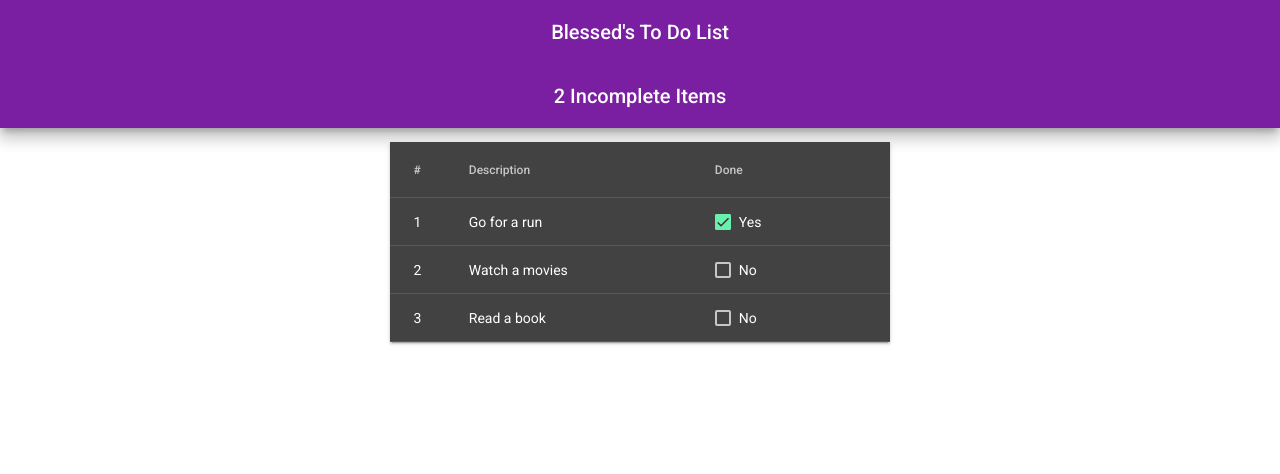
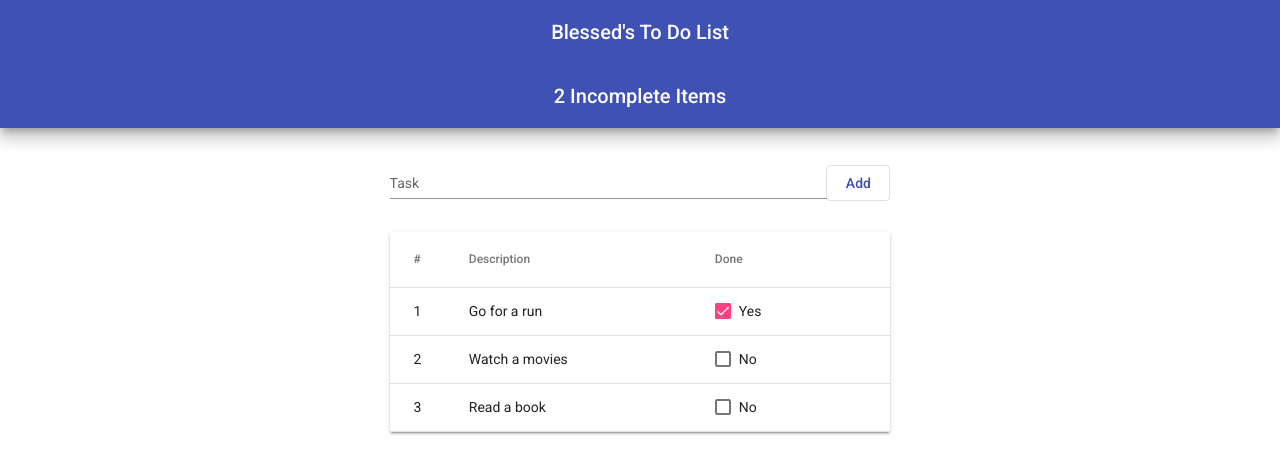
Before and after one commit to blessed-sibanda/angular-todo, an Angular app: page / in a window 1280 px wide. Shown: the top 474 px of the page. Built offline with nearby package versions, Linux system fonts and the light colour scheme.

Commit message:
create form to add more items

```diff
--- a/src/app/app.component.html
+++ b/src/app/app.component.html
@@ -6,6 +6,25 @@
     <span>{{ itemCount }} Incomplete Items</span>
   </mat-toolbar-row>
 </mat-toolbar>
+
+<div class="form-wrapper" fxLayout="row" fxLayoutAlign="center">
+  <form
+    fxLayout="row"
+    fxLayoutAlign="start baseline"
+    fxFlex.lg="40%"
+    fxFlex.md="50%"
+    fxFlex.sm="70%"
+    fxFlex.xs="100%"
+  >
+    <mat-form-field fxFlex="auto" appearance="standard">
+      <mat-label>Task</mat-label>
+      <input matInput placeholder="Enter task here" #todoText />
+    </mat-form-field>
+    <button (click)="addItem(todoText)" mat-stroked-button color="primary">
+      Add
+    </button>
+  </form>
+</div>
 
 <div class="table-wrapper" fxLayout="row" fxLayoutAlign="center">
   <table
--- a/src/app/app.component.scss
+++ b/src/app/app.component.scss
@@ -4,6 +4,10 @@
 
 .table-wrapper {
   padding: 1em;
+}
+
+.form-wrapper {
+  margin: 1.4em 1em 0;
 }
 
 .toolbar {
--- a/src/app/app.component.ts
+++ b/src/app/app.component.ts
@@ -1,4 +1,5 @@
-import { Component } from '@angular/core';
+import { Component, ViewChild } from '@angular/core';
+import { MatTable } from '@angular/material/table';
 import { TodoItem } from './todo-item';
 import { TodoList } from './todo-list';
 
@@ -13,6 +14,8 @@ export class AppComponent {
     new TodoItem('Watch a movies'),
     new TodoItem('Read a book'),
   ]);
+
+  @ViewChild(MatTable) table: MatTable<TodoItem> | undefined;
   displayedColumns: string[] = ['id', 'description', 'action'];
 
   get username(): string {
@@ -26,4 +29,15 @@ export class AppComponent {
   get items(): readonly TodoItem[] {
     return this.list.items;
   }
+
+  addItem(taskInput: HTMLInputElement) {
+    let newTask = taskInput.value;
+    if (newTask != '') {
+      this.list.addItem(newTask);
+      taskInput.value = '';
+      this.table?.renderRows();
+    }
+
+    return false;
+  }
 }
--- a/src/styles.scss
+++ b/src/styles.scss
@@ -1,4 +1,11 @@
 /* You can add global styles to this file, and also import other style files */
+@import "~@angular/material/prebuilt-themes/indigo-pink.css";
 
-html, body { height: 100%; }
-body { margin: 0; font-family: Roboto, "Helvetica Neue", sans-serif; }
+html,
+body {
+  height: 100%;
+}
+body {
+  margin: 0;
+  font-family: Roboto, "Helvetica Neue", sans-serif;
+}
```
